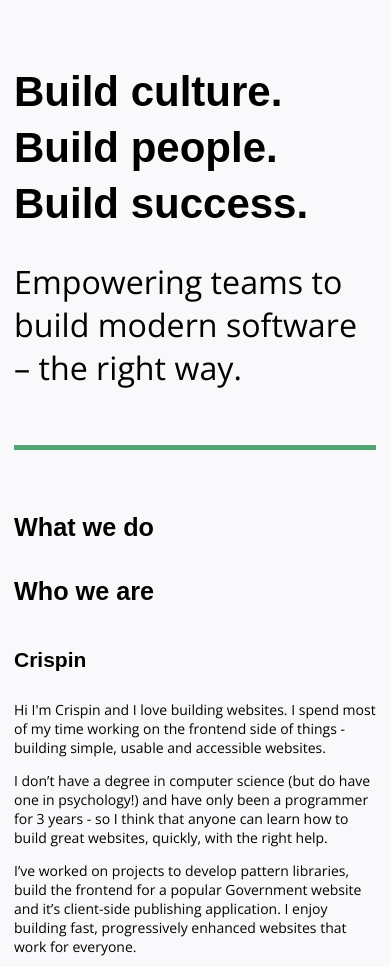
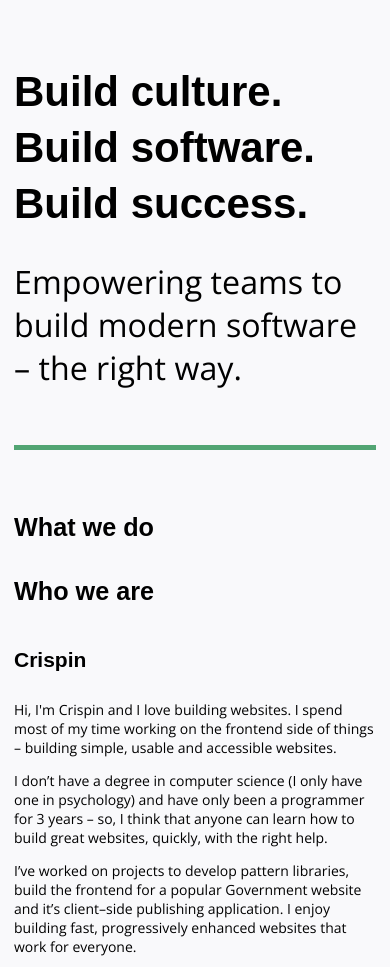
Before and after one commit to StickyFrog/stickyfrog.tech, a website: page index.html in a window 390 px wide. Shown: the part 111-1078 px from the top of the page. Drawn offline with nearby package versions, Linux system fonts and the light colour scheme; a web font is replaced by a local one.

Commit message:
fix merge conflict

```diff
--- a/index.html
+++ b/index.html
@@ -31,6 +31,9 @@
         <li class="menu__item">
             <a href="#who-we-are" class="menu__link">Who we are</a>
         </li>
+        <!-- <li class="menu__item">
+            <a href="blog" class="menu__link">Blog</a>
+        </li> -->
         <li class="menu__item">
             <a href="#contact-us" class="menu__link">Contact us</a>
         </li>
@@ -66,7 +69,7 @@
 <main class="main no-js">
     <section class="home-heading-group">
         <header class="row">
-            <h1 class="home-heading col-md-10">Build culture.<br>Build people.<br>Build success.</h1>
+            <h1 class="home-heading col-md-10">Build culture.<br>Build software.<br>Build success.</h1>
             <p class="home-subheading col-md-10">Empowering teams to build modern software &ndash; the right way.</p>
         </header>
     </section>
@@ -84,16 +87,16 @@
             <h3 class="col">Crispin</h3>
             <div class="col-md-10">
                 <p>
-                    Hi I'm Crispin and I love building websites. I spend most of my time working on the frontend side of things - building simple, usable and accessible websites.
+                    Hi, I'm Crispin and I love building websites. I spend most of my time working on the frontend side of things &ndash; building simple, usable and accessible websites.
                 </p>
                 <p>
-                    I don’t have a degree in computer science (but do have one in psychology!) and have only been a programmer for 3 years - so I think that anyone can learn how to build great websites, quickly, with the right help.
+                    I don’t have a degree in computer science (I only have one in psychology) and have only been a programmer for 3 years &ndash; so, I think that anyone can learn how to build great websites, quickly, with the right help.
                 </p>
                 <p>
-                    I’ve worked on projects to develop pattern libraries, build the frontend for a popular Government website and it’s client-side publishing application. I enjoy building fast, progressively enhanced websites that work for everyone.
+                    I’ve worked on projects to develop pattern libraries, build the frontend for a popular Government website and it’s client&ndash;side publishing application. I enjoy building fast, progressively enhanced websites that work for everyone.
                 </p>
                 <p>
-                    I’m a advocate of working to the principles of the <a href="http://agilemanifesto.org/">agile manifesto</a> and firmly believe in building a great team culture, which empowers people to deliver successful products - in the right way.
+                    I’m an advocate of working to the principles of the <a href="http://agilemanifesto.org/">agile manifesto</a>. I firmly believe in building a great team culture, which empowers people to deliver successful products &ndash; in the right way.
                 </p>
             </div>
         </div>
--- a/src/scss/_nav.scss
+++ b/src/scss/_nav.scss
@@ -70,6 +70,7 @@
         text-decoration: none;
         color: $secondary-color;
         transition: transform 130ms ease-in;
+        font-size: 1.3rem;
 
         &:hover {
             color: $base-color;
```
Also changed, not shown: src/main.js (+24 -2 lines).
